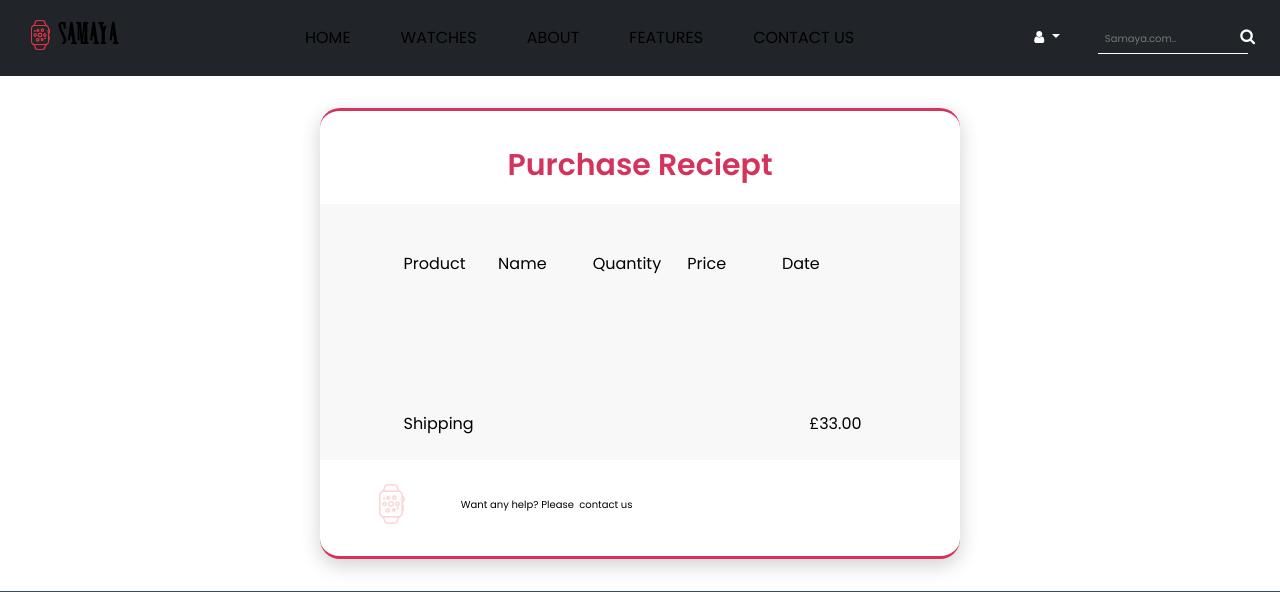
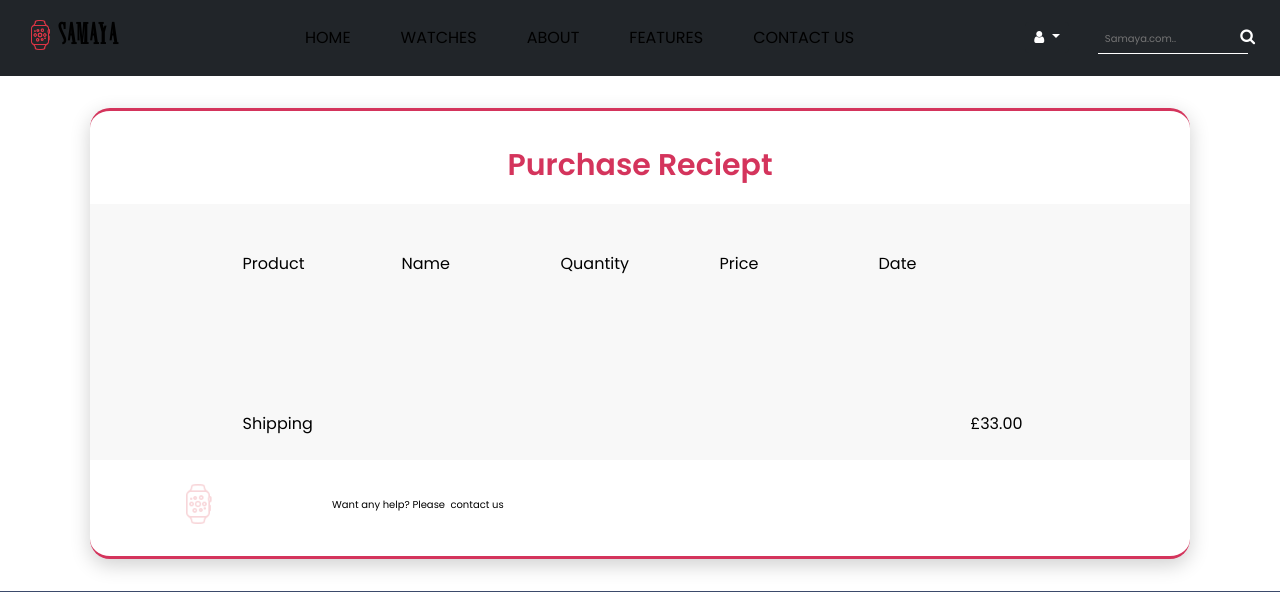
Before and after one commit to E-the/Solo_Project, a Django app: template template/checkout.html in a window 1280 px wide. Shown: the top 592 px of the page. Run offline with Django 4.2, Linux system fonts and the light colour scheme; the template is opened without the code that fills it, so the values that code supplies are empty; style sheets or scripts are compiled from the project's sources; some libraries are stand-ins or nearby versions.

Commit message:
Checkout css property increased

```diff
--- a/static/css/checkout.css
+++ b/static/css/checkout.css
@@ -4,7 +4,7 @@
 .card{
     margin: auto;
     width: 50%;
-    max-width:900px;
+    width:1100px;
     padding: 4vh 0;
     box-shadow: 0 6px 20px 0 rgba(0, 0, 0, 0.19);
     border-top: 3px solid rgb(212, 52, 92);
```
